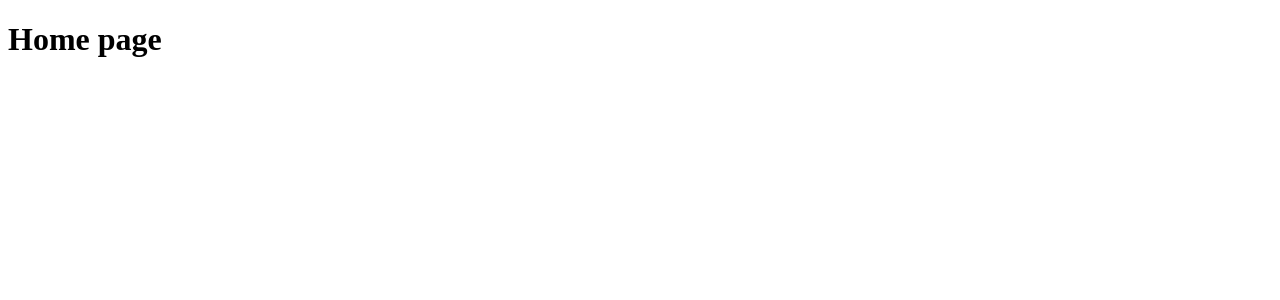
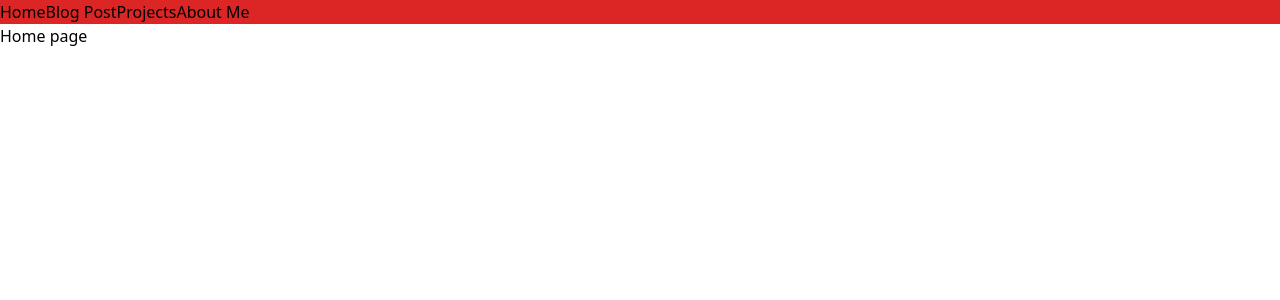
Before and after one commit to deroyyoung/Portfolio, a React (Create React App) app: page / in a window 1280 px wide. Shown: the top 300 px of the page. Built offline with nearby package versions, Linux system fonts and the light colour scheme.

Commit message:
Navigation Links

```diff
--- a/src/App.js
+++ b/src/App.js
@@ -4,10 +4,12 @@ import About from "./components/About";
 import SinglePost from "./components/SinglePost";
 import Post from "./components/Post";
 import Project from "./components/Projects";
+import NavBar from "./components/NavBar";
 
 function App() {
   return (
     <BrowserRouter>
+    <NavBar />
       <Routes>
         <Route element={<Home />} path='/' exact />
         <Route element={<About />} path='/about' />
--- a/src/components/NavBar.js
+++ b/src/components/NavBar.js
@@ -1,5 +1,25 @@
 import React from "react";
+import { NavLink } from "react-router-dom";
 
 export default function NavBar() {
-    return <h1>NavBar page</h1>
+    return (
+        <header className="bg-red-600">
+            <div>
+                <nav>
+                    <NavLink to="/">
+                        Home
+                    </NavLink>
+                    <NavLink to="/post">
+                        Blog Post
+                    </NavLink>
+                    <NavLink to="/project">
+                        Projects
+                    </NavLink>
+                    <NavLink to="/about">
+                        About Me
+                    </NavLink>
+                </nav>
+            </div>
+        </header>
+    )
 }
--- a/src/index.css
+++ b/src/index.css
@@ -1,5 +1,5 @@
 
-@import url("https://cdn.tailwindcss.com");
+@import url("https://cdn.jsdelivr.net/npm/tailwindcss/dist/tailwind.min.css");
 @import url('https://fonts.googleapis.com/css2?family=Amatic+SC:wght@400;700&display=swap');
 
 
```
